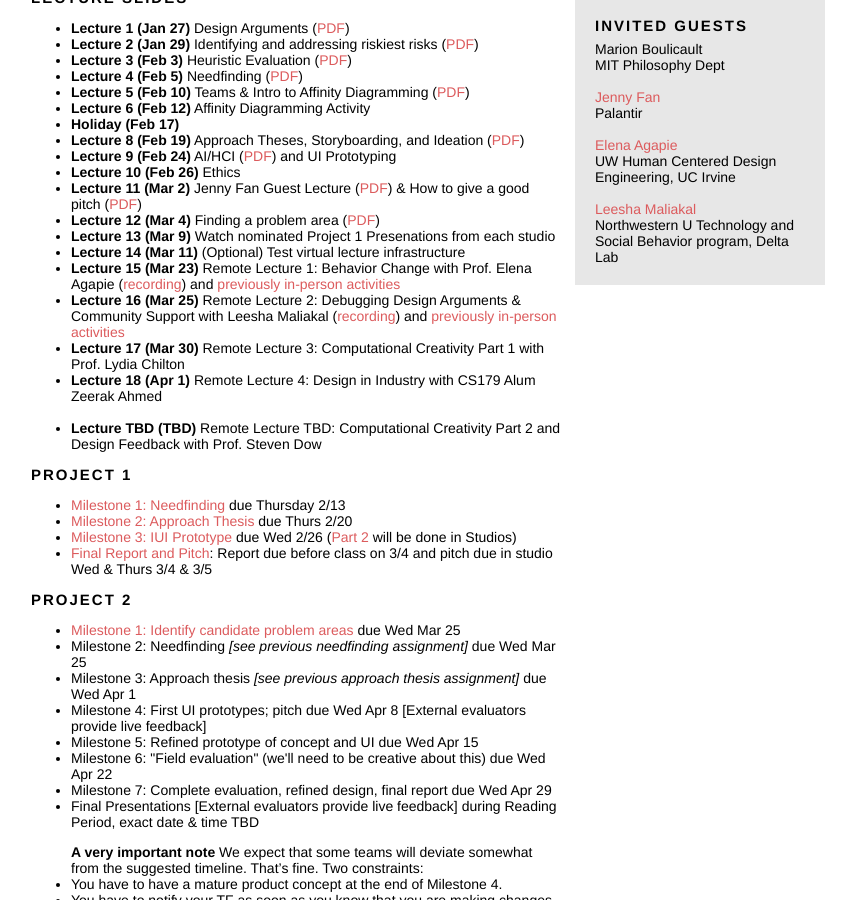
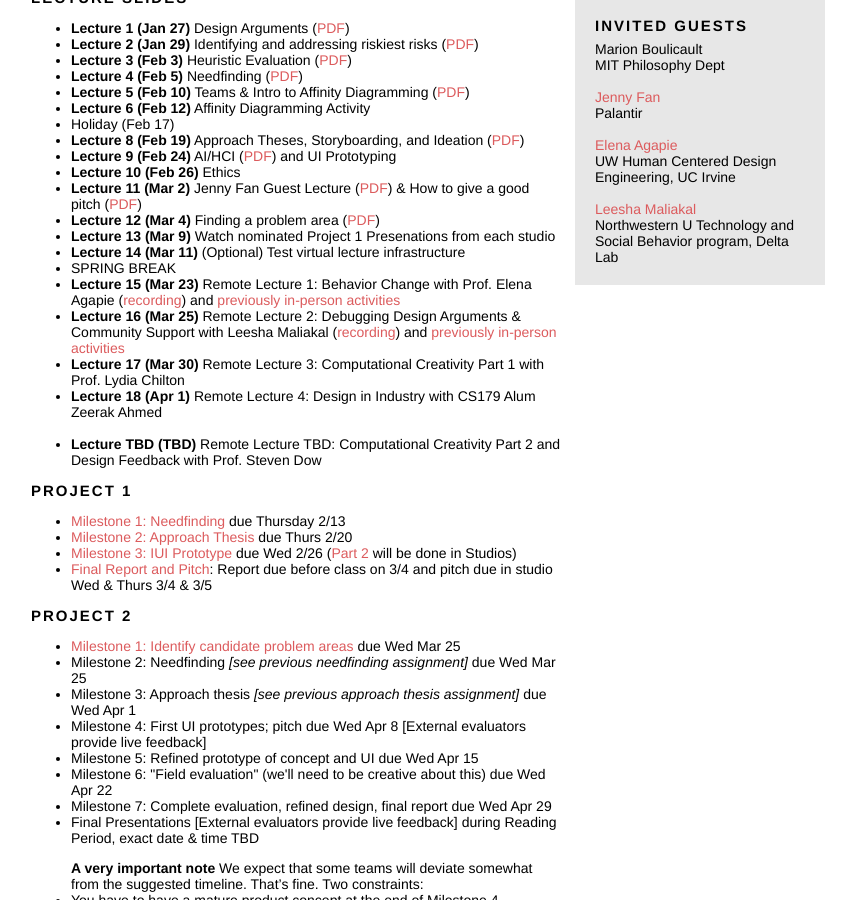
Before and after one commit to eglassman/eglassman.github.io, a Jekyll site: the page built from cs179.html, in a window 1280 px wide and 900 px high, scrolled down 582 px. Shown: the whole window, without its empty margins (212-1068 px from the left). Built offline with Jekyll 4.4.1, drawn with Linux system fonts in a browser that asks for light colours.

Commit message:
added spring break

```diff
--- a/cs179.html
+++ b/cs179.html
@@ -72,7 +72,7 @@ The course covers skills and techniques necessary to design innovative interacti
         <li><b>Lecture 4 (Feb 5)</b> Needfinding (<a href="https://www.dropbox.com/s/qlj5ge374om29ml/session%201b%20--%20needfinding.pdf?dl=0">PDF</a>)</li>
         <li><b>Lecture 5 (Feb 10)</b> Teams & Intro to Affinity Diagramming (<a href="https://www.dropbox.com/s/7afeogwjvtzci1x/Session%201b%20--%20Teams.pdf?dl=0">PDF</a>)</li>
         <li><b>Lecture 6 (Feb 12)</b> Affinity Diagramming Activity</li>
-        <li><b>Holiday (Feb 17)</b></li>
+        <li>Holiday (Feb 17)</li>
         <li><b>Lecture 8 (Feb 19)</b> Approach Theses, Storyboarding, and Ideation (<a href="https://www.dropbox.com/s/w08fxjwj1teqo9d/session%203b%20--%20approach%20thesis%2C%20storyboarding%2C%20ideation.pdf?dl=0">PDF</a>)</li>
         <!-- <li><b>Lecture 8 (Feb 19)</b> Creativity and analogical thinking; Rapid prototyping and evaluation; Giving and receiving design critique</li> -->
         <li><b>Lecture 9 (Feb 24)</b> AI/HCI (<a href="https://www.dropbox.com/s/ubpfl6evgseoxs3/human-ai%20interaction.pdf?dl=0">PDF</a>) and UI Prototyping</li>
@@ -81,6 +81,7 @@ The course covers skills and techniques necessary to design innovative interacti
         <li><b>Lecture 12 (Mar 4)</b> Finding a problem area (<a href="https://www.dropbox.com/s/dyu48bjuf1prwbe/session%205b%20--%20finding%20a%20problem%20area.pdf?dl=0">PDF</a>)</li>
         <li><b>Lecture 13 (Mar 9)</b> Watch nominated Project 1 Presenations from each studio</li>
         <li><b>Lecture 14 (Mar 11)</b> (Optional) Test virtual lecture infrastructure</li>
+        <li>SPRING BREAK</li>
         <li><b>Lecture 15 (Mar 23)</b> Remote Lecture 1: Behavior Change with Prof. Elena Agapie (<a href="https://cs179.libsyn.com/design-arguments-and-community-support-0">recording</a>) and <a href="https://canvas.harvard.edu/courses/64925/assignments/354688">previously in-person activities</a></li>
         <li><b>Lecture 16 (Mar 25)</b> Remote Lecture 2: Debugging Design Arguments & Community Support with Leesha Maliakal (<a href="https://cs179.libsyn.com/behavior-change">recording</a>) and <a href="https://canvas.harvard.edu/courses/64925/assignments/355311">previously in-person activities</a></li>
         <li><b>Lecture 17 (Mar 30)</b> Remote Lecture 3: Computational Creativity Part 1 with Prof. Lydia Chilton</li>
```
